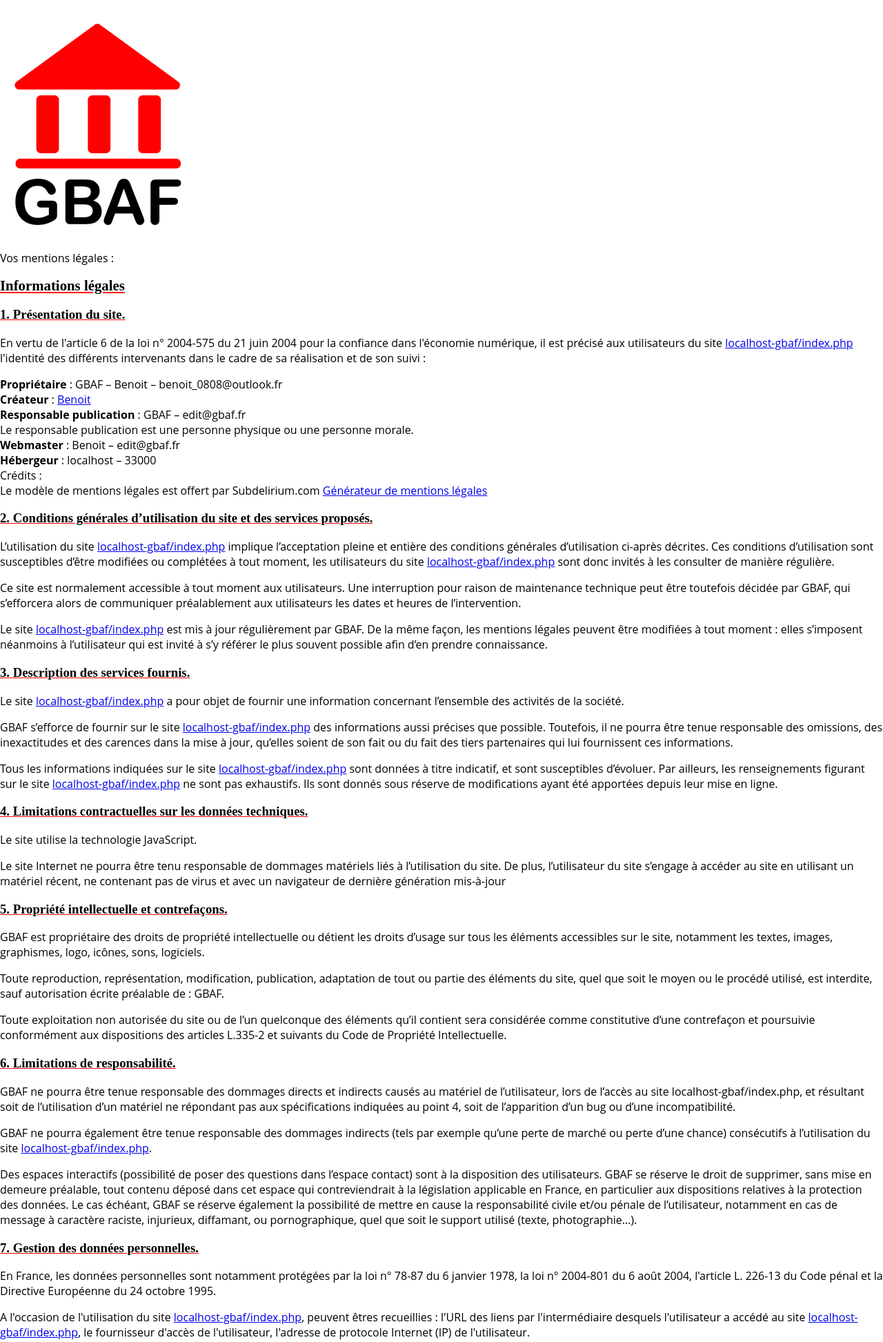
After one commit to benoitmartins/GBAF, a PHP site: page /mentions_legales.php in a window 1280 px wide. The commit adds this page. Shown: the top 1945 px of the page at 69% size. Run offline with PHP 8.4, Linux system fonts and the light colour scheme.

Commit message:
mise à jour

```diff
--- a/controller/intranet.php
+++ b/controller/intranet.php
@@ -16,6 +16,8 @@ function connexion($usernamePost, $passPost)
         $_SESSION['lastname'] = $user['lastname'];
         $_SESSION['firstname'] = $user['firstname'];
         $_SESSION['username'] = $user['username'];
+        $_SESSION['question'] = $user['question'];
+        $_SESSION['answer'] = $user['answer'];
         header('Location: index.php?action=home');
         exit();
     } else {
@@ -84,7 +86,6 @@ function register($lastnamePost, $firstnamePost, $usernamePost, $passPost, $chec
     }
 
 
-    include('view/intranet/register.php');
 }
 
 function pageForgetpass()
@@ -225,6 +226,7 @@ function changeQuestionAnswer($questionPost, $answerPost)
         $errorAnswer = 'La réponse est vide ou est trop longue';
     } else {
         updateQuestionAnswer($newQuestion, $newAnswer, $_SESSION['username']);
+        $_SESSION['answer'] = $newAnswer;
         $confirmQuestionAnswer = 'Vos question/réponse ont bien été changées';
         $user = getUser($_SESSION['username']);
     }
--- /dev/null
+++ b/mentions_legales.php
@@ -0,0 +1,69 @@
+<!DOCTYPE html>
+   <head>
+        <meta charset="utf-8">
+         <link rel="stylesheet" href="public/css/style.css" />
+		<a href="index.php"><img id="logo" src="public/img/logo_gbaf.png" alt="logo de GBAF" /></a>
+	</head>
+<html>
+<body/>
+<div id="mentions_legales">
+Vos mentions légales :
+<h2>Informations légales</h2>
+<h3>1. Présentation du site.</h3>
+<p>En vertu de l'article 6 de la loi n° 2004-575 du 21 juin 2004 pour la confiance dans l'économie numérique, il est précisé aux utilisateurs du site <a href="http://localhost-gbaf/index.php/">localhost-gbaf/index.php</a> l'identité des différents intervenants dans le cadre de sa réalisation et de son suivi :</p>
+<p><strong>Propriétaire</strong> : GBAF – Benoit – benoit_0808@outlook.fr<br />
+<strong>Créateur</strong>  : <a href="localhost">Benoit</a><br />
+<strong>Responsable publication</strong> : GBAF – edit@gbaf.fr<br />
+Le responsable publication est une personne physique ou une personne morale.<br />
+<strong>Webmaster</strong> : Benoit – edit@gbaf.fr<br />
+<strong>Hébergeur</strong> : localhost – 33000<br />
+Crédits : <br />
+Le modèle de mentions légales est offert par Subdelirium.com <a target="_blank" href="https://www.subdelirium.com/generateur-de-mentions-legales/" alt="generateur de mentions légales">Générateur de mentions légales</a></p>
+
+<h3>2. Conditions générales d’utilisation du site et des services proposés.</h3>
+<p>L’utilisation du site <a href="http://localhost-gbaf/index.php/">localhost-gbaf/index.php</a> implique l’acceptation pleine et entière des conditions générales d’utilisation ci-après décrites. Ces conditions d’utilisation sont susceptibles d’être modifiées ou complétées à tout moment, les utilisateurs du site <a href="http://localhost-gbaf/index.php/">localhost-gbaf/index.php</a> sont donc invités à les consulter de manière régulière.</p>
+<p>Ce site est normalement accessible à tout moment aux utilisateurs. Une interruption pour raison de maintenance technique peut être toutefois décidée par GBAF, qui s’efforcera alors de communiquer préalablement aux utilisateurs les dates et heures de l’intervention.</p>
+<p>Le site <a href="http://localhost-gbaf/index.php/">localhost-gbaf/index.php</a> est mis à jour régulièrement par GBAF. De la même façon, les mentions légales peuvent être modifiées à tout moment : elles s’imposent néanmoins à l’utilisateur qui est invité à s’y référer le plus souvent possible afin d’en prendre connaissance.</p>
+<h3>3. Description des services fournis.</h3>
+<p>Le site <a href="http://localhost-gbaf/index.php/">localhost-gbaf/index.php</a> a pour objet de fournir une information concernant l’ensemble des activités de la société.</p>
+<p>GBAF s’efforce de fournir sur le site <a href="http://localhost-gbaf/index.php/">localhost-gbaf/index.php</a> des informations aussi précises que possible. Toutefois, il ne pourra être tenue responsable des omissions, des inexactitudes et des carences dans la mise à jour, qu’elles soient de son fait ou du fait des tiers partenaires qui lui fournissent ces informations.</p>
+<p>Tous les informations indiquées sur le site <a href="http://localhost-gbaf/index.php/">localhost-gbaf/index.php</a> sont données à titre indicatif, et sont susceptibles d’évoluer. Par ailleurs, les renseignements figurant sur le site <a href="http://localhost-gbaf/index.php/">localhost-gbaf/index.php</a> ne sont pas exhaustifs. Ils sont donnés sous réserve de modifications ayant été apportées depuis leur mise en ligne.</p>
+<h3>4. Limitations contractuelles sur les données techniques.</h3>
+<p>Le site utilise la technologie JavaScript.</p>
+<p>Le site Internet ne pourra être tenu responsable de dommages matériels liés à l’utilisation du site. De plus, l’utilisateur du site s’engage à accéder au site en utilisant un matériel récent, ne contenant pas de virus et avec un navigateur de dernière génération mis-à-jour</p>
+<h3>5. Propriété intellectuelle et contrefaçons.</h3>
+<p>GBAF est propriétaire des droits de propriété intellectuelle ou détient les droits d’usage sur tous les éléments accessibles sur le site, notamment les textes, images, graphismes, logo, icônes, sons, logiciels.</p>
+<p>Toute reproduction, représentation, modification, publication, adaptation de tout ou partie des éléments du site, quel que soit le moyen ou le procédé utilisé, est interdite, sauf autorisation écrite préalable de : GBAF.</p>
+<p>Toute exploitation non autorisée du site ou de l’un quelconque des éléments qu’il contient sera considérée comme constitutive d’une contrefaçon et poursuivie conformément aux dispositions des articles L.335-2 et suivants du Code de Propriété Intellectuelle.</p>
+<h3>6. Limitations de responsabilité.</h3>
+<p>GBAF ne pourra être tenue responsable des dommages directs et indirects causés au matériel de l’utilisateur, lors de l’accès au site localhost-gbaf/index.php, et résultant soit de l’utilisation d’un matériel ne répondant pas aux spécifications indiquées au point 4, soit de l’apparition d’un bug ou d’une incompatibilité.</p>
+<p>GBAF ne pourra également être tenue responsable des dommages indirects (tels par exemple qu’une perte de marché ou perte d’une chance) consécutifs à l’utilisation du site <a href="http://localhost-gbaf/index.php/">localhost-gbaf/index.php</a>.</p>
+<p>Des espaces interactifs (possibilité de poser des questions dans l’espace contact) sont à la disposition des utilisateurs. GBAF se réserve le droit de supprimer, sans mise en demeure préalable, tout contenu déposé dans cet espace qui contreviendrait à la législation applicable en France, en particulier aux dispositions relatives à la protection des données. Le cas échéant, GBAF se réserve également la possibilité de mettre en cause la responsabilité civile et/ou pénale de l’utilisateur, notamment en cas de message à caractère raciste, injurieux, diffamant, ou pornographique, quel que soit le support utilisé (texte, photographie…).</p>
+<h3>7. Gestion des données personnelles.</h3>
+<p>En France, les données personnelles sont notamment protégées par la loi n° 78-87 du 6 janvier 1978, la loi n° 2004-801 du 6 août 2004, l'article L. 226-13 du Code pénal et la Directive Européenne du 24 octobre 1995.</p>
+<p>A l'occasion de l'utilisation du site <a href="http://localhost-gbaf/index.php/">localhost-gbaf/index.php</a>, peuvent êtres recueillies : l'URL des liens par l'intermédiaire desquels l'utilisateur a accédé au site <a href="http://localhost-gbaf/index.php/">localhost-gbaf/index.php</a>, le fournisseur d'accès de l'utilisateur, l'adresse de protocole Internet (IP) de l'utilisateur.</p>
+<p> En tout état de cause GBAF ne collecte des informations personnelles relatives à l'utilisateur que pour le besoin de certains services proposés par le site <a href="http://localhost-gbaf/index.php/">localhost-gbaf/index.php</a>. L'utilisateur fournit ces informations en toute connaissance de cause, notamment lorsqu'il procède par lui-même à leur saisie. Il est alors précisé à l'utilisateur du site <a href="http://localhost-gbaf/index.php/">localhost-gbaf/index.php</a> l’obligation ou non de fournir ces informations.</p>
+<p>Conformément aux dispositions des articles 38 et suivants de la loi 78-17 du 6 janvier 1978 relative à l’informatique, aux fichiers et aux libertés, tout utilisateur dispose d’un droit d’accès, de rectification et d’opposition aux données personnelles le concernant, en effectuant sa demande écrite et signée, accompagnée d’une copie du titre d’identité avec signature du titulaire de la pièce, en précisant l’adresse à laquelle la réponse doit être envoyée.</p>
+<p>Aucune information personnelle de l'utilisateur du site <a href="http://localhost-gbaf/index.php/">localhost-gbaf/index.php</a> n'est publiée à l'insu de l'utilisateur, échangée, transférée, cédée ou vendue sur un support quelconque à des tiers. Seule l'hypothèse du rachat de GBAF et de ses droits permettrait la transmission des dites informations à l'éventuel acquéreur qui serait à son tour tenu de la même obligation de conservation et de modification des données vis à vis de l'utilisateur du site <a href="http://localhost-gbaf/index.php/">localhost-gbaf/index.php</a>.</p>
+<p>Les bases de données sont protégées par les dispositions de la loi du 1er juillet 1998 transposant la directive 96/9 du 11 mars 1996 relative à la protection juridique des bases de données.</p>
+<h3>8. Liens hypertextes et cookies.</h3>
+<p>Le site <a href="http://localhost-gbaf/index.php/">localhost-gbaf/index.php</a> contient un certain nombre de liens hypertextes vers d’autres sites, mis en place avec l’autorisation de GBAF. Cependant, GBAF n’a pas la possibilité de vérifier le contenu des sites ainsi visités, et n’assumera en conséquence aucune responsabilité de ce fait.</p>
+<p>La navigation sur le site <a href="http://localhost-gbaf/index.php/">localhost-gbaf/index.php</a> est susceptible de provoquer l’installation de cookie(s) sur l’ordinateur de l’utilisateur. Un cookie est un fichier de petite taille, qui ne permet pas l’identification de l’utilisateur, mais qui enregistre des informations relatives à la navigation d’un ordinateur sur un site. Les données ainsi obtenues visent à faciliter la navigation ultérieure sur le site, et ont également vocation à permettre diverses mesures de fréquentation.</p>
+<p>Le refus d’installation d’un cookie peut entraîner l’impossibilité d’accéder à certains services. L’utilisateur peut toutefois configurer son ordinateur de la manière suivante, pour refuser l’installation des cookies :</p>
+<p>Sous Internet Explorer : onglet outil (pictogramme en forme de rouage en haut a droite) / options internet. Cliquez sur Confidentialité et choisissez Bloquer tous les cookies. Validez sur Ok.</p>
+<p>Sous Firefox : en haut de la fenêtre du navigateur, cliquez sur le bouton Firefox, puis aller dans l'onglet Options. Cliquer sur l'onglet Vie privée.
+  Paramétrez les Règles de conservation sur :  utiliser les paramètres personnalisés pour l'historique. Enfin décochez-la pour  désactiver les cookies.</p>
+<p>Sous Safari : Cliquez en haut à droite du navigateur sur le pictogramme de menu (symbolisé par un rouage). Sélectionnez Paramètres. Cliquez sur Afficher les paramètres avancés. Dans la section "Confidentialité", cliquez sur Paramètres de contenu. Dans la section "Cookies", vous pouvez bloquer les cookies.</p>
+<p>Sous Chrome : Cliquez en haut à droite du navigateur sur le pictogramme de menu (symbolisé par trois lignes horizontales). Sélectionnez Paramètres. Cliquez sur Afficher les paramètres avancés. Dans la section "Confidentialité", cliquez sur préférences.  Dans l'onglet "Confidentialité", vous pouvez bloquer les cookies.</p>
+
+<h3>9. Droit applicable et attribution de juridiction.</h3>
+<p>Tout litige en relation avec l’utilisation du site <a href="http://localhost-gbaf/index.php/">localhost-gbaf/index.php</a> est soumis au droit français. Il est fait attribution exclusive de juridiction aux tribunaux compétents de Paris.</p>
+<h3>10. Les principales lois concernées.</h3>
+<p>Loi n° 78-17 du 6 janvier 1978, notamment modifiée par la loi n° 2004-801 du 6 août 2004 relative à l'informatique, aux fichiers et aux libertés.</p>
+<p> Loi n° 2004-575 du 21 juin 2004 pour la confiance dans l'économie numérique.</p>
+<h3>11. Lexique.</h3>
+<p>Utilisateur : Internaute se connectant, utilisant le site susnommé.</p>
+<p>Informations personnelles : « les informations qui permettent, sous quelque forme que ce soit, directement ou non, l'identification des personnes physiques auxquelles elles s'appliquent » (article 4 de la loi n° 78-17 du 6 janvier 1978).</p>
+</div>
+</body>
+</html>
--- a/public/css/style.css
+++ b/public/css/style.css
@@ -35,14 +35,14 @@
     text-decoration: none;
     color: #FF0000;
 }
-@media screen and (max-device-width: 768px) {
+@media screen and (max-device-width: 1020px) {
     header {
         flex-direction: column;
         align-items: center;
         height: 120px;
     }
     header #logo {
-        margin-left: 0;
+        text-align: center;
         height: 70px;
     }
     #user {
--- a/view/intranet/actor.php
+++ b/view/intranet/actor.php
@@ -5,7 +5,7 @@
 <main>
     <section id="presentation_acteur">
         <figure class="logo_page_acteur">
-            <img src="<?= 'img' . DIRECTORY_SEPARATOR . $actor['logo_file']; ?>" alt="logo de l'acteur"/>
+            <img src="<?= /*'img' . DIRECTORY_SEPARATOR .*/ $actor['logo_file']; ?>" alt="logo de l'acteur"/>
         </figure>
         <figcaption hidden>Logo de <?= $actor['name']; ?></figcaption>
         <div class="description_page_acteur">
--- a/view/intranet/forgetpass.php
+++ b/view/intranet/forgetpass.php
@@ -15,6 +15,7 @@
                 <input type="submit" value="Valider">
             </form>
         <?php }
+
 
         if ($_POST['change_pass_form'] == 'username' AND !isset($errorUsername) OR isset($errorAnswer)) { ?>
             <label>Votre question secrète :</label>
--- a/view/intranet/home.php
+++ b/view/intranet/home.php
@@ -33,8 +33,9 @@
             <?php foreach ($actors as $actor) : ?>
                 <div class="acteur">
                     <div class="presentation_acteur">
+
                         <figure>
-                            <img class="logo_acteur" src="<?= 'img' . DIRECTORY_SEPARATOR . $actor['logo_file']; ?>" alt="logo de l'acteur">
+                            <img class="logo_acteur" src="<?= /*'img' . DIRECTORY_SEPARATOR .*/ $actor['logo_file']; ?>" alt="logo de l'acteur">
                         </figure>
                         <figcaption hidden>Logo de <?= $actor['name']; ?></figcaption>
                         <div class="description">
--- a/view/intranet/template.php
+++ b/view/intranet/template.php
@@ -37,7 +37,7 @@
         <?= $pageContent ?>
 
         <footer>
-            <p><a href="#">Mentions légales</a> | <a href="#">Contact</a></p>
+            <p><a href="mentions_legales.php">Mentions légales</a></p>
         </footer>
     </body>
 </html>
```
Also changed, not shown: view/intranet/account.php (+16 -2 lines).
